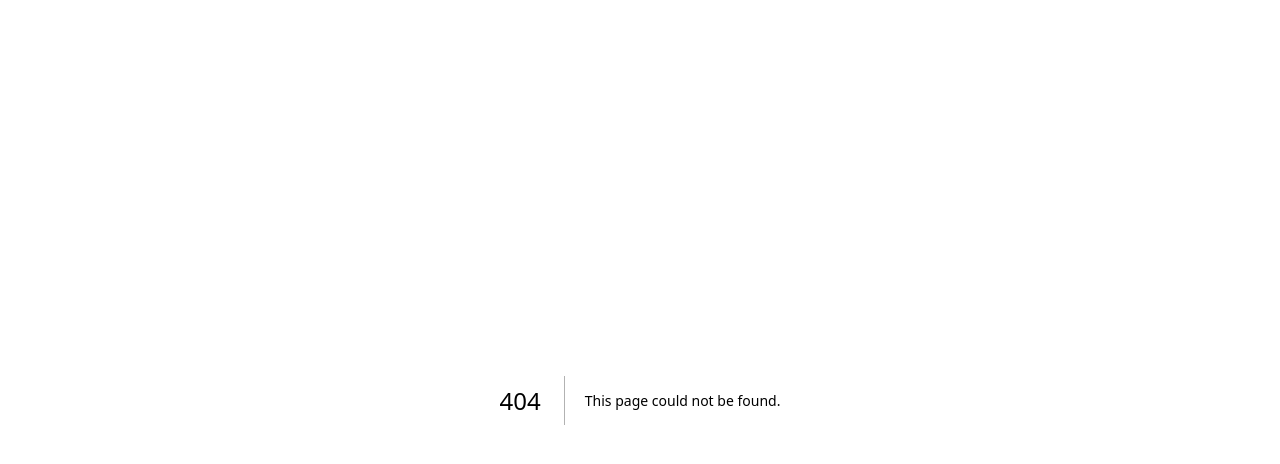
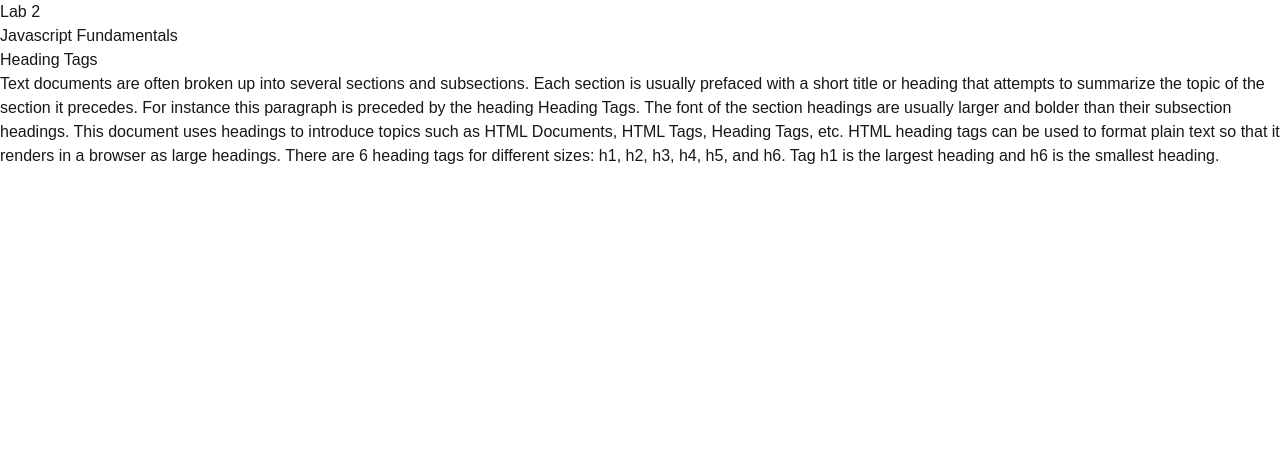
Before and after one commit to LuckyRandomness/kambaz-next-js, a Next.js app: page /labs/lab3 in a window 1280 px wide. Before the commit this address had no page. Shown: the top 464 px of the page. Built offline with nearby package versions, Linux system fonts and the light colour scheme.

Commit message:
Labs 1-3 templates, updated main page to link

```diff
--- /dev/null
+++ b/app/labs/lab2/page.tsx
@@ -0,0 +1,13 @@
+export default function Lab2() {
+  return (
+    <div id="wd-lab2">
+      <h2>Lab 2</h2>
+      <h3>...</h3>
+      <div id="wd-h-tag">
+        <h4>Heading Tags</h4>
+Text documents are often broken up into several sections and subsections. Each section is usually prefaced with a short title or heading that attempts to summarize the topic of the section it precedes. For instance this paragraph is preceded by the heading Heading Tags. The font of the section headings are usually larger and bolder than their subsection headings. This document uses headings to introduce topics such as HTML Documents, HTML Tags, Heading Tags, etc. HTML heading tags can be used to format plain text so that it renders in a browser as large headings. There are 6 heading tags for different sizes: h1, h2, h3, h4, h5, and h6. Tag h1 is the largest heading and h6 is the smallest heading.
+      </div>
+      {/* do the next exercise here */}
+    </div>
+  );
+}
--- /dev/null
+++ b/app/labs/lab3/page.tsx
@@ -0,0 +1,13 @@
+export default function Lab3() {
+  return (
+    <div id="wd-lab3">
+      <h2>Lab 2</h2>
+      <h3>Javascript Fundamentals</h3>
+      <div id="wd-h-tag">
+        <h4>Heading Tags</h4>
+Text documents are often broken up into several sections and subsections. Each section is usually prefaced with a short title or heading that attempts to summarize the topic of the section it precedes. For instance this paragraph is preceded by the heading Heading Tags. The font of the section headings are usually larger and bolder than their subsection headings. This document uses headings to introduce topics such as HTML Documents, HTML Tags, Heading Tags, etc. HTML heading tags can be used to format plain text so that it renders in a browser as large headings. There are 6 heading tags for different sizes: h1, h2, h3, h4, h5, and h6. Tag h1 is the largest heading and h6 is the smallest heading.
+      </div>
+      {/* do the next exercise here */}
+    </div>
+  );
+}
--- a/app/page.tsx
+++ b/app/page.tsx
@@ -3,8 +3,18 @@
 export default function Home() {
   return (
     <div>
-      <h1>Welcome to Web Dev!</h1>
-      <Link href="./labs/lab1">Lab 1 - HTML</Link>
+      <h1>Labs</h1>
+      <ul>
+        <li>
+          <Link href="./labs/lab1">Lab 1: HTML Examples</Link>
+        </li>
+        <li>
+          <Link href="./labs/lab2">Lab 2: CSS Basics</Link>
+        </li>
+        <li>
+          <Link href="./labs/lab3">Lab 3: Javascript Fundamentals</Link>
+        </li>
+      </ul>
     </div>
   );
 }
```
